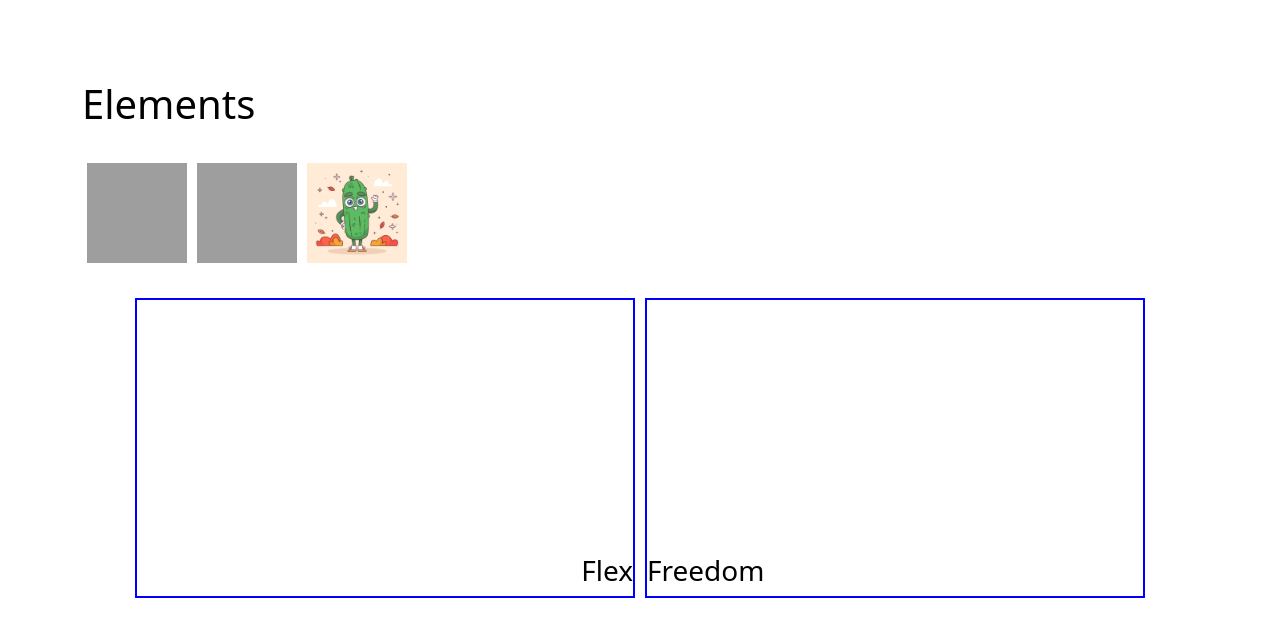
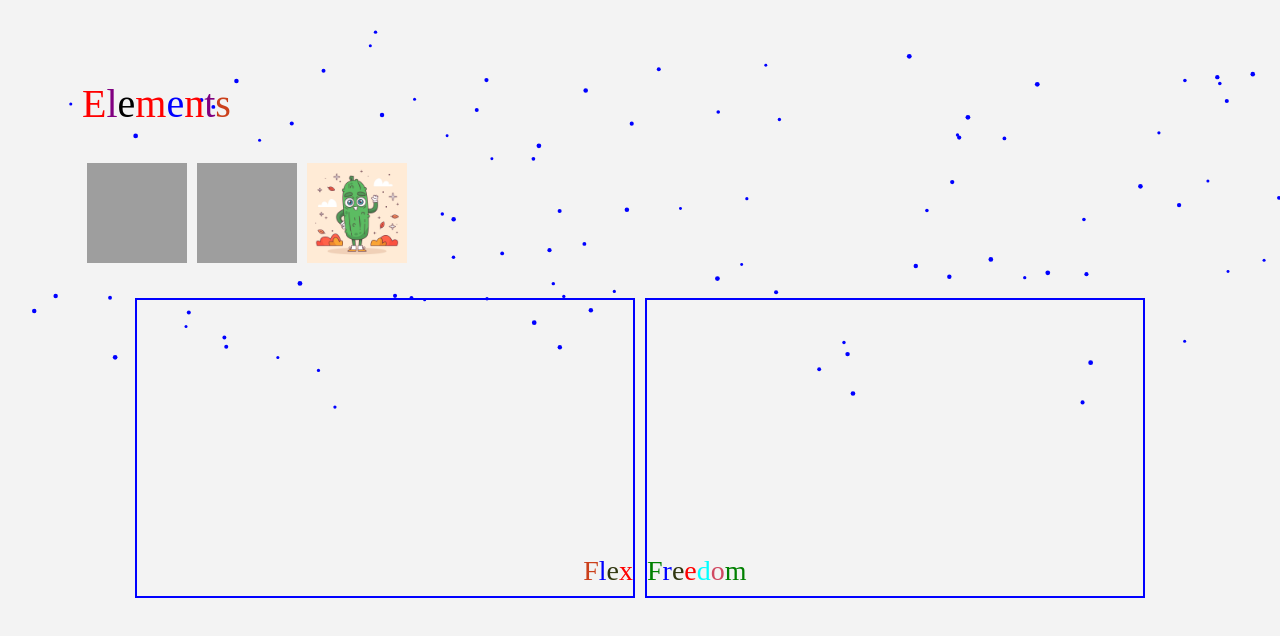
Before and after one commit to StrongerProgrammer7/DragAndDropEvents, a website: page index.html in a window 1280 px wide. Drawn offline with nearby package versions, Linux system fonts and the light colour scheme; grey boxes are pictures that could not be loaded; a web font is replaced by a local one.

Commit message:
Added extra div for color box=> mouse move Added create beautifulWord Added methods for managment change color bakcground Fix some problem with move mouse Added snow

```diff
--- a/assets/css/style.css
+++ b/assets/css/style.css
@@ -91,9 +91,15 @@ img{
     display: table;
 }
 /* --------------- /базовые настройки ---------*/
+body
+{
+	font-family: 'Mountains of Christmas';
+	background: rgb(243, 243, 243);
+}
 .content
 {
     margin: 5em auto;
+
 }
 .title
 {
@@ -140,3 +146,44 @@ img{
 {
 	z-index: 2;
 }
+.color_backgroundFlex,
+.color_backgroundFreedom
+{
+	width: 100%;
+	height: 100vh;
+	position: absolute;
+	top:0;
+	left: 0;
+	z-index: -1;
+	transition: background 0.4s;
+}
+.boxFlexChangeBackground
+{
+
+	background: #9efffa8f;
+	transition: background 0.4s ease;
+}
+
+.boxFreedomChangeBackground
+{
+
+	background: #e21717f2;
+	transition: background 0.4s ease;
+}
+
+
+canvas {
+    height: 100vh;
+    left: 0;
+    position: absolute;
+    top: 0;
+    width: 100%;
+	z-index: -1;
+  }
+
+  .placeList
+  {
+    top:105px;
+    right: 0;
+    left: 0;
+  }
--- a/assets/js/script.js
+++ b/assets/js/script.js
@@ -2,10 +2,33 @@
 const elems = document.getElementById('elements');
 const boxFlex = document.querySelector('#box_flex');
 const boxFreedom = document.querySelector('#box_freedom');
+const backgroundBoxFlex = document.querySelector('#color_backgroundFlex');
+const backgroundBoxFreedom = document.querySelector('#color_backgroundFreedom');
+
 let isDown = false;
 let absCopyNode = null;
 let offset = [0,0 ];
 const coordinateByDivFreedom = [ 0,0];
+
+
+const createSpan = (letter,color) =>
+{
+    const span = document.createElement('span');
+    span.textContent = letter;
+    span.style.color = color;
+    return span;
+}
+const createBeautifulWord = (idElem,str,...colors) =>
+{
+    const title = document.getElementById(idElem);
+    for(let i =0, j = 0;i<str.length;i++,j++)
+    {
+        if(colors[j] === undefined)
+            j = 0;
+        title.appendChild(createSpan(str[i],colors[j]));
+    }
+}
+
 document.addEventListener('DOMContentLoaded',(e) =>
 {
     console.log('DOM loaded');
@@ -19,19 +42,22 @@ document.addEventListener('DOMContentLoaded',(e) =>
                     absCopyNode = elem.cloneNode();
 
                     elem.after(absCopyNode);
-                    absCopyNode.style = 'position:absolute;';
+                    absCopyNode.style = 'position:absolute; border-radius: 50%;';
 
                     offset = [
                         elem.offsetLeft - e.clientX,
                         elem.offsetTop - e.clientY
                     ];
-                    absCopyNode.style.left = (e.clientX + offset[0]) + 'px';
-                    absCopyNode.style.top  = (e.clientY + offset[1]) + 'px';
+                    moveElemWithMouse(e,absCopyNode);
                     isDown = true;
                 },true);
             }
 
-        })
+        });
+
+    createBeautifulWord('elementsTitle','Elements','red','purple','','red','blue','red','purple','#CB401B','blue','#30360F','red','','#EBD3B7','#D04861');
+    createBeautifulWord('titleFlex','Flex','#CB401B','blue','#30360F','red','#EBD3B7','#D04861');
+    createBeautifulWord('titleFreedom','Freedom','green','blue','#30360F','red','cyan','#D04861');
 });
 
 const isMoveElem = (elem) =>
@@ -45,13 +71,42 @@ const isCurrentBox = (target,idBox) =>
     return target && (target?.id === idBox || (parent && parent.id === idBox));
 }
 
+const moveElemWithMouse = (event,elem) =>
+{
+    elem.style.left = (event.clientX + offset[0]) + 'px';
+    elem.style.top  = (event.clientY + offset[1]) + 'px';
+}
+
+const addBackgroundToBox = (elem,...classlist) =>
+{
+    if(elem.classList.contains(...classlist)===false)
+        elem.classList.add(...classlist);
+}
+
+const removeBackgroundToBox = (elem, ...classlist) =>
+{
+    if(elem.classList.contains(...classlist)===true)
+        elem.classList.remove(...classlist);
+}
+
+
 document.addEventListener('pointermove', (e) =>
 {
     e.preventDefault();
-    if(isDown === true && absCopyNode !== null)
+    if(isMoveElem(absCopyNode))
     {
-        absCopyNode.style.left = (e.clientX + offset[0]) + 'px';
-        absCopyNode.style.top  = (e.clientY + offset[1]) + 'px';
+        moveElemWithMouse(e,absCopyNode);
+        if(isCurrentBox(e.target,'box_flex'))
+        {
+            addBackgroundToBox(backgroundBoxFlex,'boxFlexChangeBackground');
+        }else if (isCurrentBox(e.target,'box_freedom'))
+        {
+            addBackgroundToBox(backgroundBoxFreedom,'boxFreedomChangeBackground');
+        }else
+        {
+            removeBackgroundToBox(backgroundBoxFlex,'boxFlexChangeBackground');
+            removeBackgroundToBox(backgroundBoxFreedom,'boxFreedomChangeBackground');
+        }
     }
 },true);
 if(boxFreedom)
@@ -61,8 +116,9 @@ if(boxFreedom)
         if(isMoveElem(absCopyNode))
         {
             const rect = boxFreedom.getBoundingClientRect();
-            coordinateByDivFreedom[0] = e.clientX - rect.left-50;
-            coordinateByDivFreedom[1] = e.clientY - rect.top-50;
+            console.log(absCopyNode.height);
+            coordinateByDivFreedom[0] = e.clientX - rect.left - (absCopyNode.width / 2);
+            coordinateByDivFreedom[1] = e.clientY - rect.top - (absCopyNode.height / 2 );
         }
     });
 }
@@ -74,11 +130,13 @@ document.addEventListener('pointerup', (e) =>
         if( isCurrentBox(e.target,'box_flex'))
         {
             console.log('flex');
+            removeBackgroundToBox(backgroundBoxFlex,'boxFlexChangeBackground');
             absCopyNode.style = 'position:relative;';
             boxFlex.appendChild(absCopyNode);
         }else if(isCurrentBox(e.target,'box_freedom'))
         {
             console.log('freedom');
+            removeBackgroundToBox(backgroundBoxFreedom,'boxFreedomChangeBackground');
             boxFreedom.appendChild(absCopyNode);
             absCopyNode.style.left =  coordinateByDivFreedom[0] + 'px';
             absCopyNode.style.top  = coordinateByDivFreedom[1] + 'px';
@@ -88,7 +146,6 @@ document.addEventListener('pointerup', (e) =>
         }
     }
 
-    console.log(e.target.id);
     isDown = false;
     absCopyNode = null;
 },true);
@@ -119,9 +176,143 @@ function onWheel(e)
 
     // wheelDelta не даёт возможность узнать количество пикселей
     var delta = e.deltaY || e.detail || e.wheelDelta;
-    console.log(e.target);
     if(isMoveElem(absCopyNode) && e.target && e.target.id !== 'box_freedom')
     {
         offset[1] += delta;
     }
 }
+
+
+
+
+//--------------------------------------------- Animation Snow
+const canvas = document.querySelector('canvas')
+const ctx = canvas.getContext('2d')
+
+let width, height, lastNow;
+let snowflakes;
+const maxSnowflakes = 100;
+let delay = 0;
+const duration = 10;
+const time = new Date().getTime();
+const colors = ['red','blue','white'];
+
+function randomColorSnow(t)
+{
+    if (t < delay)
+        return 0;
+
+    delay += duration;
+    let r = Math.floor(rand(1,15));
+    if (r > 10)
+        ctx.fillStyle = ctx.strokeStyle = colors[0];
+    else if(r > 5)
+        ctx.fillStyle = ctx.strokeStyle = colors[1];
+    else
+        ctx.fillStyle = ctx.strokeStyle = colors[2];
+}
+function init()
+{
+    snowflakes = []
+    resize()
+    render(lastNow = performance.now())
+}
+
+function render(now)
+{
+    requestAnimationFrame(render)
+
+    const elapsed = now - lastNow
+    lastNow = now
+
+    ctx.clearRect(0, 0, width, height)
+    if (snowflakes.length < maxSnowflakes)
+        snowflakes.push(new Snowflake());
+
+    let t = (new Date().getTime() - time) / 1000;
+    randomColorSnow(t);
+   // console.log(Math.ceil(t));
+    snowflakes.forEach(snowflake => snowflake.update(elapsed, now))
+}
+
+function pause()
+{
+    cancelAnimationFrame(render)
+}
+function resume()
+{
+    lastNow = performance.now()
+    requestAnimationFrame(render)
+}
+
+
+class Snowflake
+{
+    constructor()
+    {
+        this.spawn()
+    }
+
+    spawn(anyY = false)
+    {
+        this.x = rand(0, width)
+        this.y = anyY === true
+        ? rand(-50, height + 50)
+        : rand(-50, -10)
+        this.xVel = rand(-.05, .05)
+        this.yVel = rand(.02, .1)
+        this.angle = rand(0, Math.PI * 2)
+        this.angleVel = rand(-.001, .001)
+        this.size = rand(7, 12)
+        this.sizeOsc = rand(.01, .5)
+    }
+
+    update(elapsed, now)
+    {
+        const xForce = rand(-.001, .001);
+
+        if (Math.abs(this.xVel + xForce) < .075)
+        {
+            this.xVel += xForce
+        }
+
+        this.x += this.xVel * elapsed
+        this.y += this.yVel * elapsed
+        this.angle += this.xVel * 0.05 * elapsed //this.angleVel * elapsed
+
+        if (
+        this.y - this.size > height ||
+        this.x + this.size < 0 ||
+        this.x - this.size > width
+        ) {
+            this.spawn()
+        }
+
+        this.render()
+    }
+
+    render()
+    {
+        ctx.save()
+        const { x, y, angle, size } = this
+        ctx.beginPath()
+        ctx.arc(x, y, size * 0.2, 0, Math.PI * 2, false)
+        ctx.fill()
+        ctx.fillStyle = ctx.strokeStyle = colors[2];
+        ctx.restore()
+    }
+}
+
+// Utils
+const rand = (min, max) => min + Math.random() * (max - min)
+
+function resize()
+{
+    width = canvas.width = window.innerWidth
+    height = canvas.height = window.innerHeight
+}
+
+window.addEventListener('resize', resize)
+window.addEventListener('blur', pause)
+window.addEventListener('focus', resume)
+init()
--- a/index.html
+++ b/index.html
@@ -12,10 +12,11 @@
     <title>Drag and Drop</title>
 </head>
 <body>
+    <canvas></canvas>
     <main class="content">
         <div class="container">
             <div class="row">
-                <h1 class="h1 title">Elements</h1>
+                <h1 class="h1 title" id="elementsTitle"></h1>
                 <div class="d-flex elements" id="elements">
                     <img src="./assets/imgs/1.jpg" class="elements__img" alt="image" />
                     <img src="./assets/imgs/2.jpg" class="elements__img" alt="image" />
@@ -24,15 +25,15 @@
             </div>
             <div class="row justify-content-center">
                 <div class="box position-relative">
-                    <h3 class="h3 position-absolute bottom-0 end-0 titleBox">Flex</h3>
+                    <h3 class="h3 position-absolute bottom-0 end-0 titleBox" id="titleFlex"></h3>
                     <div class="d-flex justify-content-center box-flex" id="box_flex">
-
+                        <div class="color_backgroundFlex" id="color_backgroundFlex"></div>
                     </div>
                 </div>
                 <div class="box position-relative">
-                    <h3 class="h3 position-absolute bottom-0 start-0 titleBox">Freedom</h3>
+                    <h3 class="h3 position-absolute bottom-0 start-0 titleBox" id="titleFreedom"></h3>
                     <div class="box-freedom" id="box_freedom">
-
+                        <div class="color_backgroundFreedom" id="color_backgroundFreedom"></div>
                     </div>
                 </div>
             </div>
```
